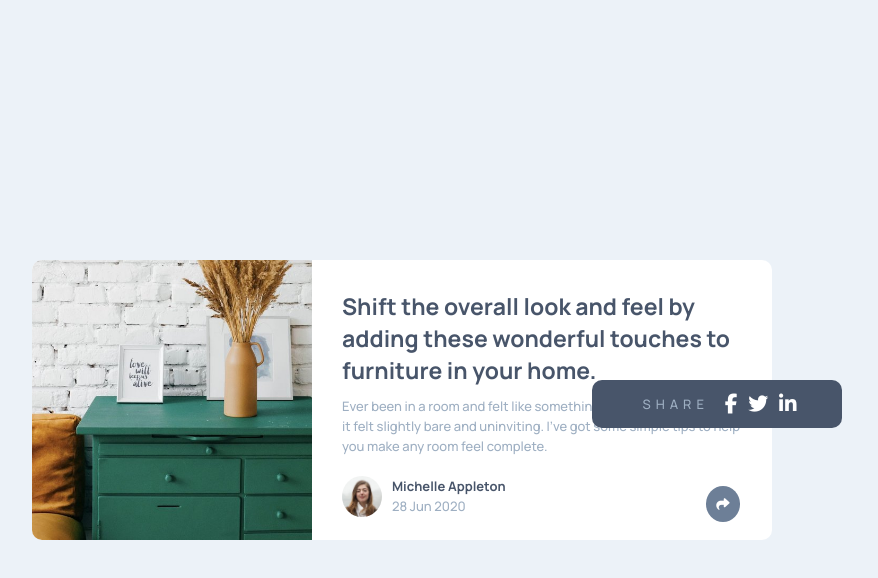
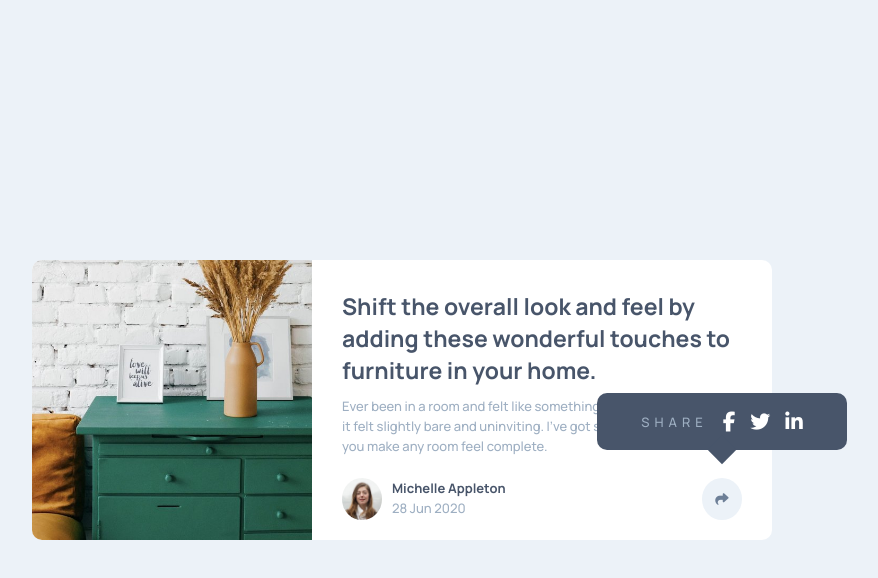
Before and after one commit to Kasia1781/article-preview-component-master, a plain HTML site: page index.html in a window 1280 px wide. Both pictures are taken after a click on the button 960 px from the left and 504 px from the top of the page. Shown: the whole page, without its empty margins (238-1116 px from the left). Drawn offline with Linux system fonts and the light colour scheme.

Commit message:
code review

```diff
--- a/index.html
+++ b/index.html
@@ -39,6 +39,7 @@
           </p>
         </div>
 
+        <!-- używamy tego samego elementu zarówno na dużym jak i małym ekranie -->
         <div class="card__footer">
           <img src="./img/avatar-michelle.jpg" alt="The picture of Michelle" />
 
@@ -48,31 +49,17 @@
           </div>
           <button class="btn"><i class="fa-solid fa-share"></i></button>
         </div>
-
-				<div class="card__footer-desktop">
-					<img src="./img/avatar-michelle.jpg" alt="The picture of Michelle" />
-
-					<div class="card__footer-desktop-date">
-						<p class="desktop-name">Michelle Appleton</p>
-						<p class="desktop-date">28 Jun 2020</p>
-					</div>
-					<button class="btn1"><i class="fa-solid fa-share"></i></button>
-				</div>
       </div>
 
-			<div class="card__footer-share">
+      <!-- używamy tego samego elementu zarówno na dużym jak i małym ekranie -->
+      <!-- domyślnie jest hidden -->
+      <div class="card__footer-share hidden">
         <p class="share">share</p>
         <a href="#"><i class="fa-brands fa-facebook-f"></i></a>
         <a href="#"><i class="fa-brands fa-twitter"></i></a>
         <a href="#"><i class="fa-brands fa-linkedin-in"></i></a>
         <button class="btn2"><i class="fa-solid fa-share"></i></button>
-			</div>
-
-			<div class="card__footer-share2">
-				<p class="share">share</p>
-				<a href="#"><i class="fa-brands fa-facebook-f"></i></a>
-				<a href="#"><i class="fa-brands fa-twitter"></i></a>
-				<a href="#"><i class="fa-brands fa-linkedin-in"></i></a>
+        <div class="card__footer-share-triangle"></div>
       </div>
     </section>
 
--- a/js/script.js
+++ b/js/script.js
@@ -1,24 +1,12 @@
-const btn = document.querySelector('button');
-const btn1 = document.querySelector('.btn1');
-const btn2 = document.querySelector('.btn2');
-const removeBtn = document.querySelector('.card__footer');
-const addBtn = document.querySelector('.card__footer-share');
-const addBtn2 = document.querySelector('.card__footer-share2');
-const addBtn3 = document.querySelector('.card__footer-desktop')
+const shareButton = document.querySelector('.btn');
+const sharePanelBtn = document.querySelector('.btn2');
+const sharePanel = document.querySelector('.card__footer-share');
 
-const remove = () => {
-	removeBtn.style.display = 'none';
-	addBtn.style.display = 'flex';
-};
-const add = () => {
-	removeBtn.style.display = 'flex';
-	addBtn.style.display = 'none';
+const toggleSharePanel = () => {
+	// toggle działa jak przełącznik - usuwa klasę jeśli już jest
+	// a jeśli nie ma - to dodaje
+	sharePanel.classList.toggle('hidden');
 };
 
-const add2 = () => {
-	addBtn2.style.display = 'flex';
-};
-
-btn.addEventListener('click', remove);
-btn2.addEventListener('click', add);
-btn1.addEventListener('click', add2);
+shareButton.addEventListener('click', toggleSharePanel);
+sharePanelBtn.addEventListener('click', toggleSharePanel);
--- a/sass/main.scss
+++ b/sass/main.scss
@@ -21,7 +21,15 @@ body {
 	background-color: c.$Light-Grayish-Blue;
 }
 
+.hidden {
+	// generalnie używanie !important to zła praktyka,
+	// ale przy tego typu klasie gdzie zależy nam
+	// żeby na pewno zadziałała jest ok :)
+	display: none !important;
+}
+
 .card {
+	position: relative;
 	width: 330px;
 	border-radius: 10px;
 	background-color: white;
@@ -39,6 +47,7 @@ body {
 
 	&__body {
 		padding: 30px;
+		padding-bottom: 20px;
 	}
 
 	&__tittle-first {
@@ -59,10 +68,19 @@ body {
 
 	&__footer {
 		display: flex;
-		padding: 20px 0 0 0;
+		// znów margin auto - żeby sam wyliczył
+		// ile ma miejsca
+		// uwaga: ten trik działa tylko gdy
+		// parent ma ustaloną wysokość (tak jak tu
+		// - card ma ustawiony konkretny height)
+		margin-top: 20px;
 
 		img {
-			width: 15%;
+			// zdjęcie ma mieć taki sam rozmiar
+			// i na małym i na dużym ekranie,
+			// więc lepiej ustawić bezweględną wartość.
+			// Względna = % = zależna od szerokości parenta
+			width: 40px;
 			border-radius: 50%;
 		}
 
@@ -84,12 +102,27 @@ body {
 		}
 
 		button {
-			margin-left: 60px;
+			// lepiej dać auto zamiast konkretnej wartości
+			// - wtedy automatycznie wypełni całe puste
+			// miejsce
+			margin-left: auto;
 			padding: 1em;
 			border-radius: 50%;
 			border: none;
 			cursor: pointer;
 			background-color: c.$Light-Grayish-Blue;
+
+			&:hover {
+					background-color: c.$Desaturated-Dark-Blue;
+
+					// zagnieżdżamy "i" tutaj
+					// żeby zmieniła kolor gdy button ma hover
+					// (w poprzedniej wersji trzeba było najechać
+					// kursorem bezpośrednio na ikonkę)
+					i {
+						color: white;
+					}
+			}
 
 			i {
 				color: c.$Desaturated-Dark-Blue;
@@ -97,12 +130,20 @@ body {
 		}
 
 		&-share {
-			display: none;
+			position: absolute;
+			bottom: 0;
+			width: 100%;
+			display: flex;
+			align-items: center;
+			column-gap: 15px;
+			padding: 20px 30px;
 			background-color: c.$Very-Dark-Grayish-Blue;
 			border-radius: 0 0 10px 10px;
 
 			.share {
-				padding: 25px 10px 10px 30px;
+				// indywidualne paddingi zamieniłam
+				// na flex i column-gap wyżej
+				// padding: 25px 10px 10px 30px;
 				font-size: 1.3rem;
 				text-transform: uppercase;
 				letter-spacing: 5px;
@@ -112,13 +153,11 @@ body {
 			a {
 				font-size: 2em;
 				color: white;
-				padding: 20px 5px 5px;
+				// padding: 20px 5px 5px;
 			}
 
 			.btn2 {
-				margin-left: 70px;
-				margin-top: 15px;
-				margin-bottom: 20px;
+				margin-left: auto;
 				padding: 0.8em;
 				border-radius: 50%;
 				border: none;
@@ -128,6 +167,10 @@ body {
 				i {
 					color: white;
 				}
+			}
+
+			&-triangle {
+				display: none;
 			}
 		}
 		&-share2 {
@@ -142,7 +185,6 @@ body {
 
 @media (min-width: 1000px) {
 	.card {
-		position: relative;
 		display: flex;
 		width: 740px;
 		height: 280px;
@@ -166,21 +208,15 @@ body {
 		}
 
 		&__footer {
-			display: none;
-		}
+			// używamy footera z wersji mobilnej
+			// display: none;
 
-		button {
-			margin-left: 180px;
-
-			&:hover {
-				background-color: c.$Desaturated-Dark-Blue;
-			}
-
-			i {
-				&:hover {
-					color: white;
-				}
-			}
+			// znów margin auto - żeby sam wyliczył
+			// ile ma miejsca
+			// uwaga: ten trik działa tylko gdy
+			// parent ma ustaloną wysokość (tak jak tu
+			// - card ma ustawiony konkretny height)
+			margin-top: auto;
 		}
 
 		&__body {
@@ -189,73 +225,30 @@ body {
 			flex-direction: column;
 		}
 	}
-	.card__footer-desktop {
-		display: flex;
-		padding: 20px 0 0 0;
+	.card__footer-share {
+		width: 250px;
+		border-radius: 10px;
+		right: -75px;
+		bottom: 90px;
+		padding-top: 15px;
+		padding-bottom: 15px;
+		justify-content: center;
 
-		img {
-			width: 10%;
-			border-radius: 50%;
-            margin-bottom: 30px;
+		.btn2 {
+			display: none;
 		}
 
-		&-date {
-			margin-left: 10px;
-
-			p {
-				font-size: 1.3rem;
-				line-height: 20px;
-			}
-
-			.desktop-name {
-				font-weight: bold;
-				color: c.$Very-Dark-Grayish-Blue;
-			}
-			.desktop-date {
-				color: c.$Grayish-Blue;
-			}
-		}
-
-		.btn1 {
-			margin-left: 200px;
-			margin-top: 10px;
-			margin-bottom: 25px;
-			padding: 0.8em;
-			border-radius: 50%;
-			border: none;
-			cursor: pointer;
-			background-color: c.$Desaturated-Dark-Blue;
-
-			i {
-				color: white;
-			}
+		// Jak zrobić "dziubek"?
+		// Tworzymy kwadrat i obracamy go o 45 stopni
+		// i ustawiamy tam gdzie chcemy :)
+		&-triangle {
+			display: block;
+			width: 20px;
+			height: 20px;
+			background-color: inherit;
+			position: absolute;
+			bottom: -10px;
+			transform: rotate(45deg);
 		}
 	}
-	.card__footer-share2 {
-		position: absolute;
-		justify-content: space-around;
-		padding: 10px 40px;
-		width: 250px;
-		background-color: c.$Very-Dark-Grayish-Blue;
-		border-radius: 10px;
-		top: 120px;
-		right: -70px;
-
-		.share {
-			padding: 5px;
-			font-size: 1.3rem;
-			text-transform: uppercase;
-			letter-spacing: 5px;
-			color: c.$Grayish-Blue;
-		}
-
-		a {
-			font-size: 2em;
-			color: white;
-		}
-	}
-
-	.card__footer-share {
-		display: none;
-	}
 }
```
Also changed, not shown: css/main.css, 1 other file. Lines whose indentation alone changed are shown as unchanged.
